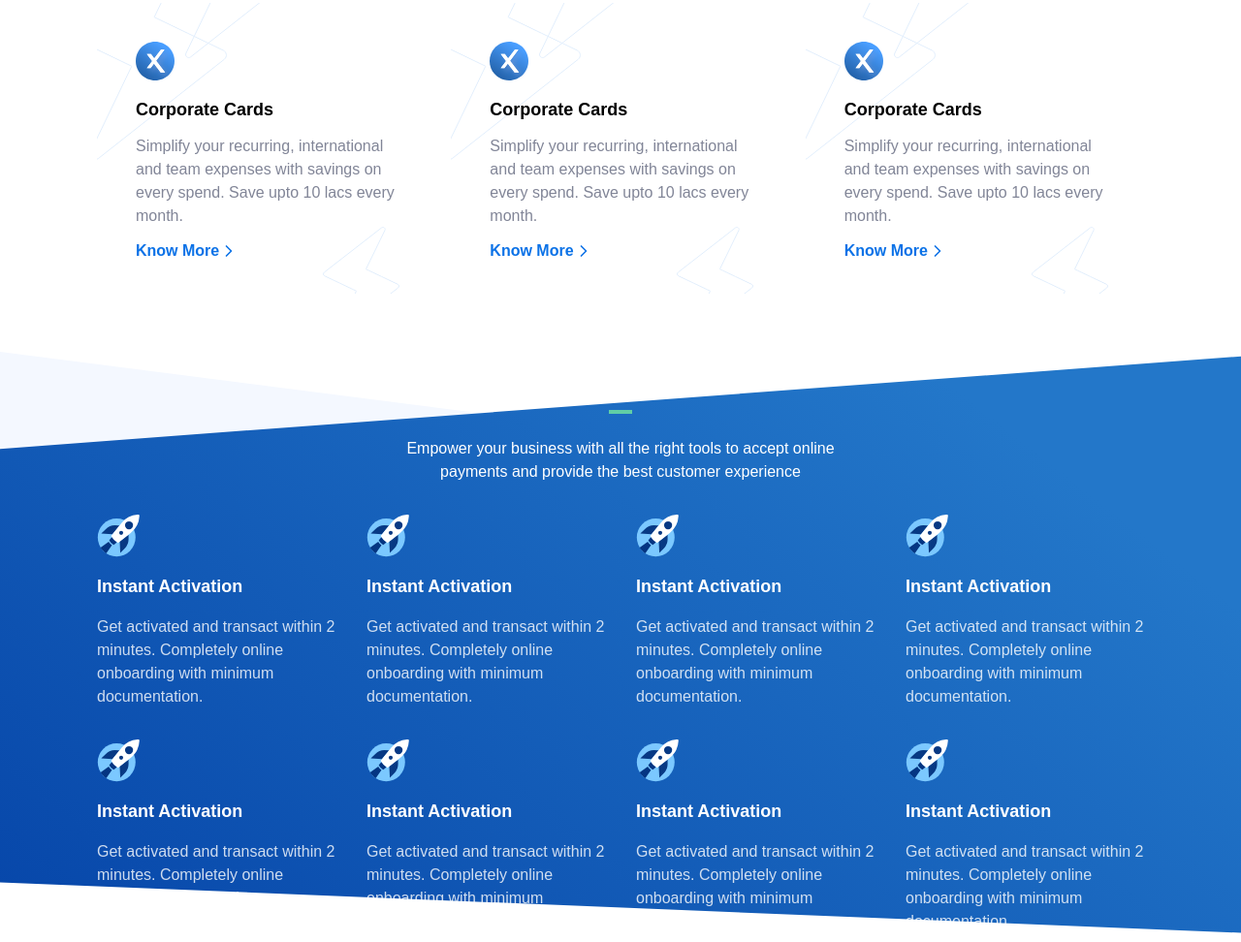
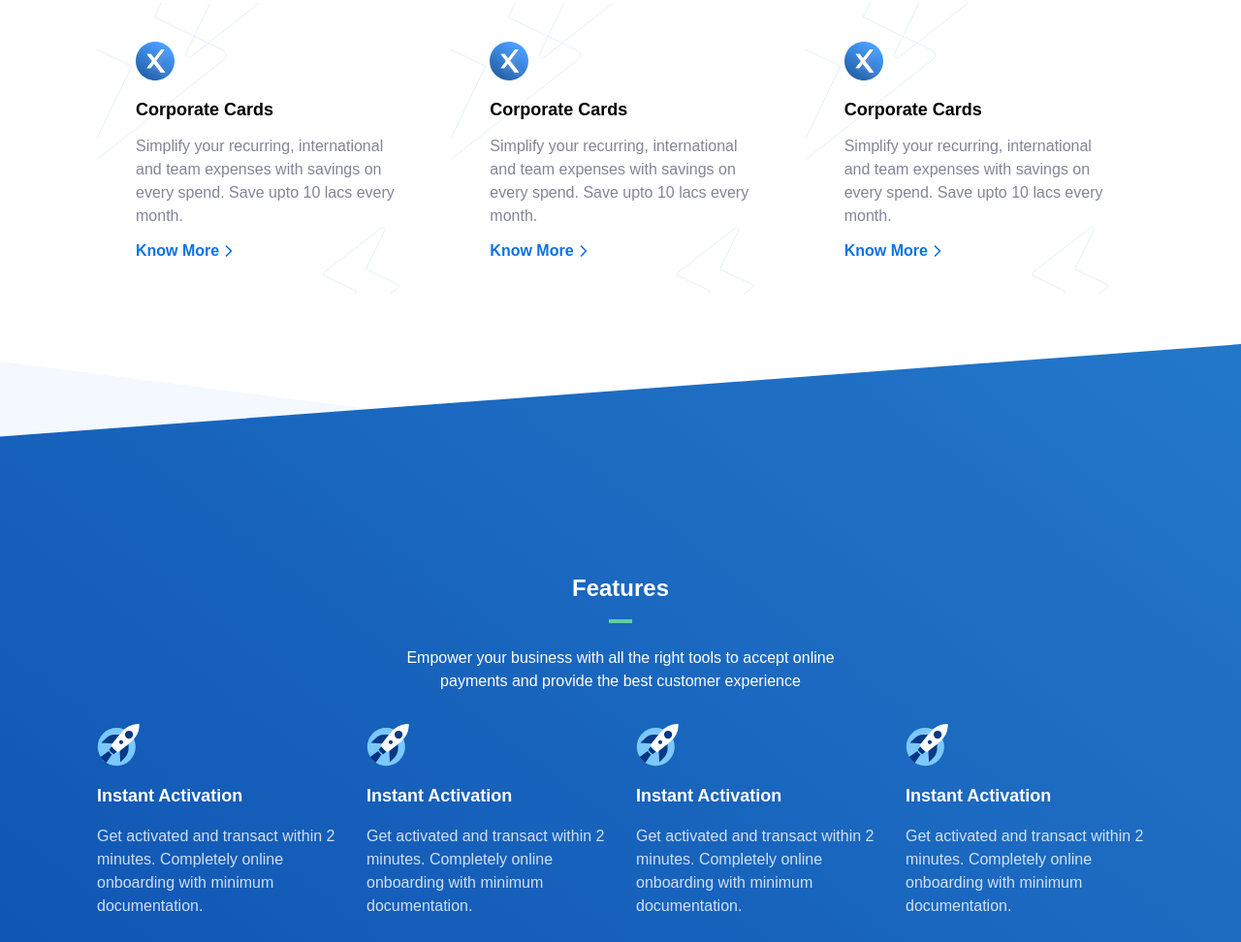
Before and after one commit to arjunofficialgit/Razorpay_Clone, a website built with Vite: page index.html in a window 1280 px wide. Shown: the part 4308-5280 px from the top of the page at 97% size. Built offline with nearby package versions, Linux system fonts and the light colour scheme.

Commit message:
section added

```diff
--- a/index.html
+++ b/index.html
@@ -7,6 +7,13 @@
     <link rel="stylesheet" href="main.css">
     <script src="https://unpkg.com/feather-icons"></script>
     <title>Razorpay</title>
+    <style>
+      .corefeaturesection{
+        background-size: 100% 100%;
+        padding-top: 12rem;
+        padding-bottom: 12rem;
+      }
+    </style>
 </head>
 <body class="overflow-x-hidden">
     <!--Navbar-->
@@ -1002,10 +1009,10 @@
 
 <!-- core features -->
 <section class="w-full bg-[url(/images/core-features-sectionBg.svg)]
-bg-no-repeat bg-cover bg-center mt-14 relative corefeaturesection">
+bg-no-repeat bg-cover bg-center relative  corefeaturesection">
 
     <div class="relative w-11/12 max-w-[1080px] mx-auto pt-4">
-        <h2 class="font-mullish font-bold text-2xl text-center text-white">Features</h2>
+        <h2 class="font-mullish font-bold text-2xl text-center text-white mt-20">Features</h2>
         <div class="w-6 h-1 bg-greenLight mx-auto mt-4 mb-6"></div>
         <p class="font-mullish text-center max-w-[450px] text-white mx-auto"> Empower your business with all the right tools to accept online payments and provide the best customer experience</p>
 
```
